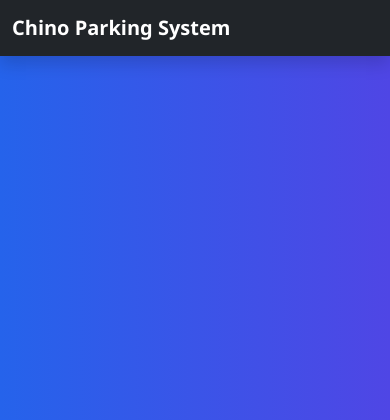
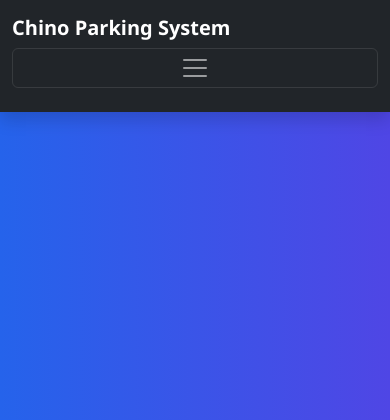
Before and after one commit to CHINOGA/chino-parking-system, a PHP site: page /navbar.php in a window 390 px wide. Shown: the top 420 px of the page. Run offline with PHP 8.4, Linux system fonts and the light colour scheme.

Commit message:
Finalize all changes including mobile responsiveness and sms-send.php fix

```diff
--- a/create_users.php
+++ b/create_users.php
@@ -5,6 +5,7 @@ $users = [
     ['username' => 'adminuser', 'password' => 'AdminPass123', 'role' => 'admin'],
     ['username' => 'cashieruser', 'password' => 'CashierPass123', 'role' => 'cashier'],
     ['username' => 'securityuser', 'password' => 'SecurityPass123', 'role' => 'security'],
+    ['username' => 'obed', 'password' => 'Obed@8891', 'role' => 'cashier'],
 ];
 
 foreach ($users as $user) {
--- a/navbar.php
+++ b/navbar.php
@@ -10,7 +10,7 @@
 <link href="custom.css" rel="stylesheet" />
 </head>
 <body>
-<nav class="navbar navbar-expand navbar-dark bg-dark sticky-top shadow">
+<nav class="navbar navbar-expand-lg navbar-dark bg-dark sticky-top shadow">
   <div class="container-fluid">
     <a class="navbar-brand fw-bold" href="vehicle-entry.php">Chino Parking System</a>
     <button class="navbar-toggler" type="button" data-bs-toggle="collapse" data-bs-target="#navbarNavDropdown" aria-controls="navbarNavDropdown" aria-expanded="false" aria-label="Toggle navigation">
--- a/sms-send.php
+++ b/sms-send.php
@@ -276,7 +276,7 @@ button:hover {
             <button type="submit" name="verify_otp">Verify OTP</button>
         </form>
     <?php else: ?>
-        <form method="post" action="sms_send.php">
+        <form method="post" action="sms-send.php">
         <label for="driver_search">Search Drivers:</label>
         <input type="text" id="driver_search" placeholder="Type to search driver names..." onkeyup="filterDrivers()" autocomplete="off" />
         <label for="selected_numbers">Select Driver Phone Numbers (multiple selection allowed):</label>
```
